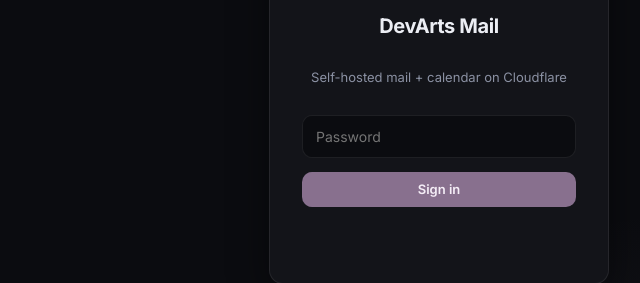
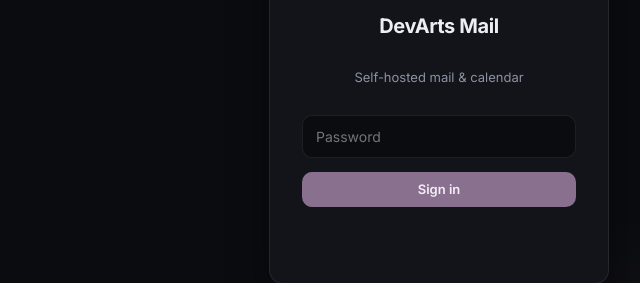
Before and after one commit to DevArtsLab/devarts-mail, a website: page public/index.html in a window 1280 px wide. Shown: the part 304-587 px from the top of the page, 201-841 px from the left. Drawn offline with Linux system fonts and the light colour scheme; no server answers.

Commit message:
Update login subtitle copy
Generated with [Devin](https://devin.ai)

Co-Authored-By: Devin <158243242+devin-ai-integration[bot]@users.noreply.github.com>

```diff
--- a/public/index.html
+++ b/public/index.html
@@ -22,7 +22,7 @@
       <form id="login-form" class="login-card">
         <div class="login-logo">D</div>
         <h1>DevArts Mail</h1>
-        <p class="sub">Self-hosted mail + calendar on Cloudflare</p>
+        <p class="sub">Self-hosted mail & calendar</p>
         <input
           id="login-password"
           type="password"
```
